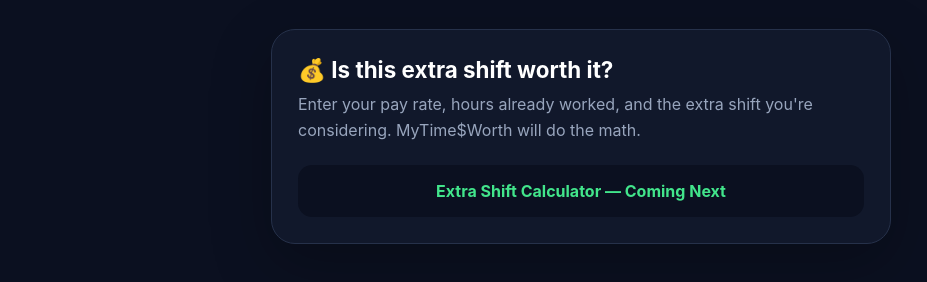
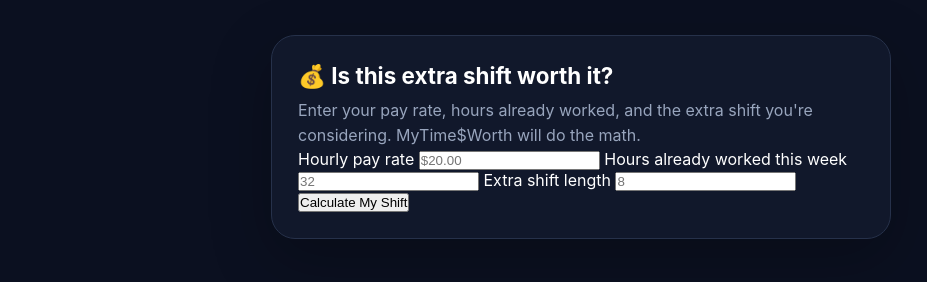
Before and after one commit to calco-digital-labs/mytimesworth, a plain HTML site: page index.html in a window 1280 px wide. Shown: the part 444-726 px from the top of the page, without its empty margins (59-986 px from the left). Drawn offline with Linux system fonts and the light colour scheme.

Commit message:
Add extra shift calculator inputs

```diff
--- a/index.html
+++ b/index.html
@@ -169,9 +169,18 @@
             shift you're considering. MyTime$Worth will do the math.
           </p>
 
-          <div class="coming-soon">
-            Extra Shift Calculator — Coming Next
-          </div>
+          <div class="calculator-form">
+    <label for="hourlyRate">Hourly pay rate</label>
+    <input type="number" id="hourlyRate" placeholder="$20.00" min="0" step="0.01">
+
+    <label for="hoursWorked">Hours already worked this week</label>
+    <input type="number" id="hoursWorked" placeholder="32" min="0" step="0.25">
+
+    <label for="shiftHours">Extra shift length</label>
+    <input type="number" id="shiftHours" placeholder="8" min="0" step="0.25">
+
+    <button type="button" id="calculateButton">Calculate My Shift</button>
+</div>
         </div>
       </section>
     </main>
```
